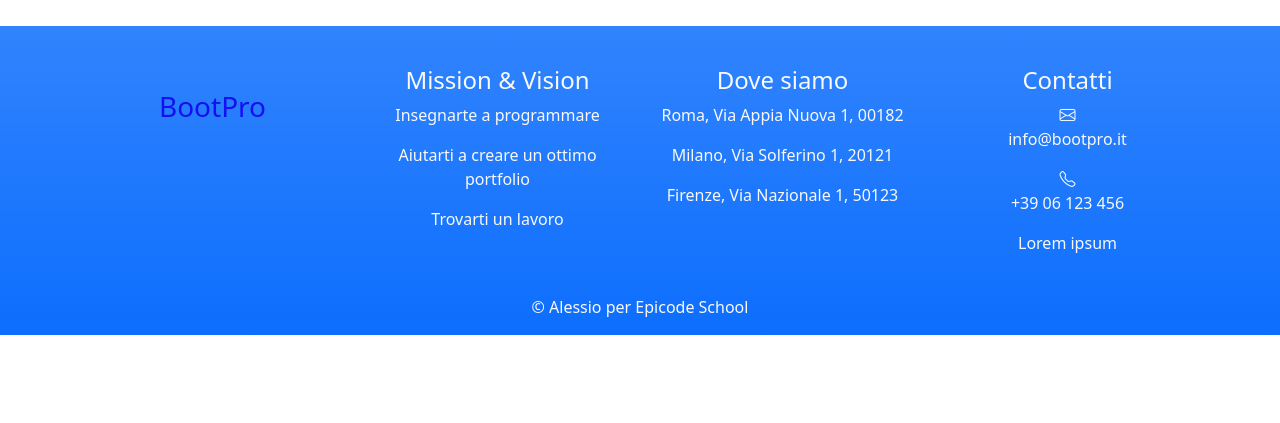
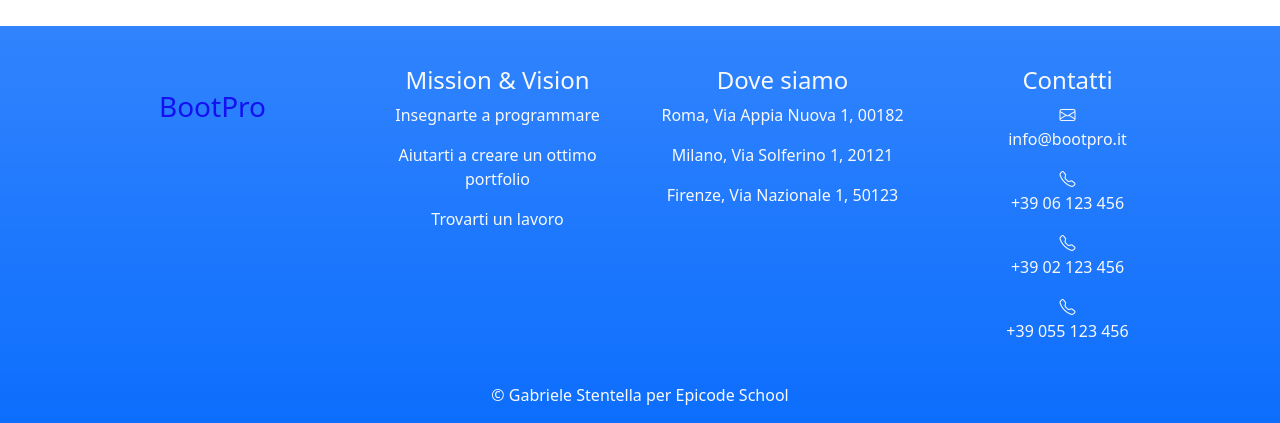
Before and after one commit to GabrieleStentella96/Progetto-week-6-Bootstrap-2, a website: page index.html in a window 1280 px wide. Shown: the part 4020-4443 px from the top of the page. Before the commit the page ends 4355 px from the top, so only its background shows below. Drawn offline with nearby package versions, Linux system fonts and the light colour scheme.

Commit message:
commit 5

```diff
--- a/index.html
+++ b/index.html
@@ -403,10 +403,11 @@
                     <h4>Contatti</h4>
                     <i class="bi bi-envelope"></i><p>info@bootpro.it</p>
                     <i class="bi bi-telephone"></i><p>+39 06 123 456</p>
-                    <p>Lorem ipsum</p>
+                    <i class="bi bi-telephone"></i><p>+39 02 123 456</p>
+                    <i class="bi bi-telephone"></i><p>+39 055 123 456</p>
                 </div>
             </div>
-            <span class="text-light">&copy; Alessio per Epicode School </span>
+            <span class="text-light">&copy; Gabriele Stentella per Epicode School </span>
         </div>
     </footer>
     <script src="https://unpkg.com/scrollreveal@4.0.0/dist/scrollreveal.min.js"></script>
```
